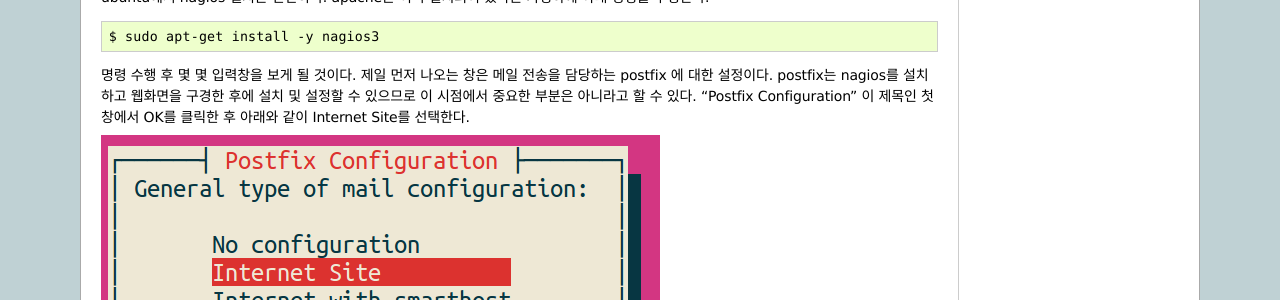
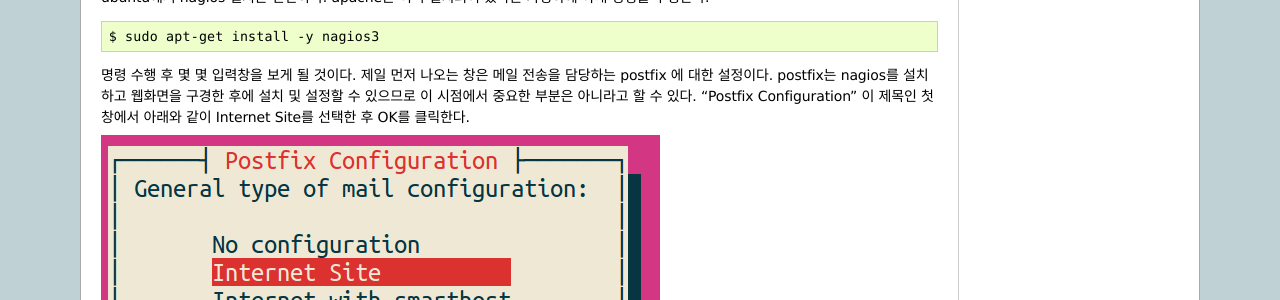
Before and after one commit to ymkim92/system_monitoring, a Sphinx documentation site: the page built from docs/nagios.rst, in a window 1280 px wide and 900 px high, scrolled down 615 px. Shown: the part 193-493 px from the top of the window. Built offline with Sphinx 7.4.7, drawn with Linux system fonts in a browser that asks for light colours.

```diff
--- a/docs/nagios.rst
+++ b/docs/nagios.rst
@@ -59,8 +59,8 @@ apache는 이미 설치되어 있다는 가정하에 아래 명령을 수행한
 제일 먼저 나오는 창은 메일 전송을 담당하는 postfix 에 대한 설정이다.
 postfix는 nagios를 설치하고 웹화면을 구경한 후에 설치 및 설정할 수
 있으므로 이 시점에서 중요한 부분은 아니라고 할 수 있다.
-"Postfix Configuration" 이 제목인 첫 창에서 OK를 클릭한 후 아래와 같이
-Internet Site를 선택한다.
+"Postfix Configuration" 이 제목인 첫 창에서 아래와 같이
+Internet Site를 선택한 후 OK를 클릭한다.
 
 .. image:: _static/nagios/install1.png
 
```
